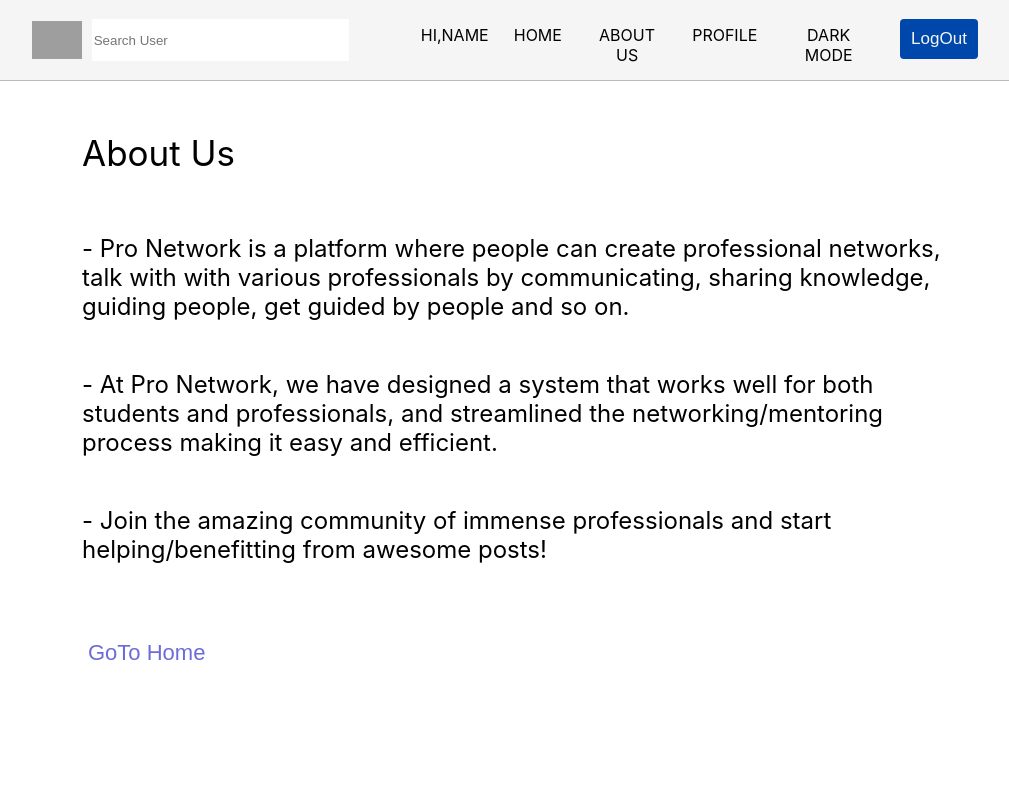
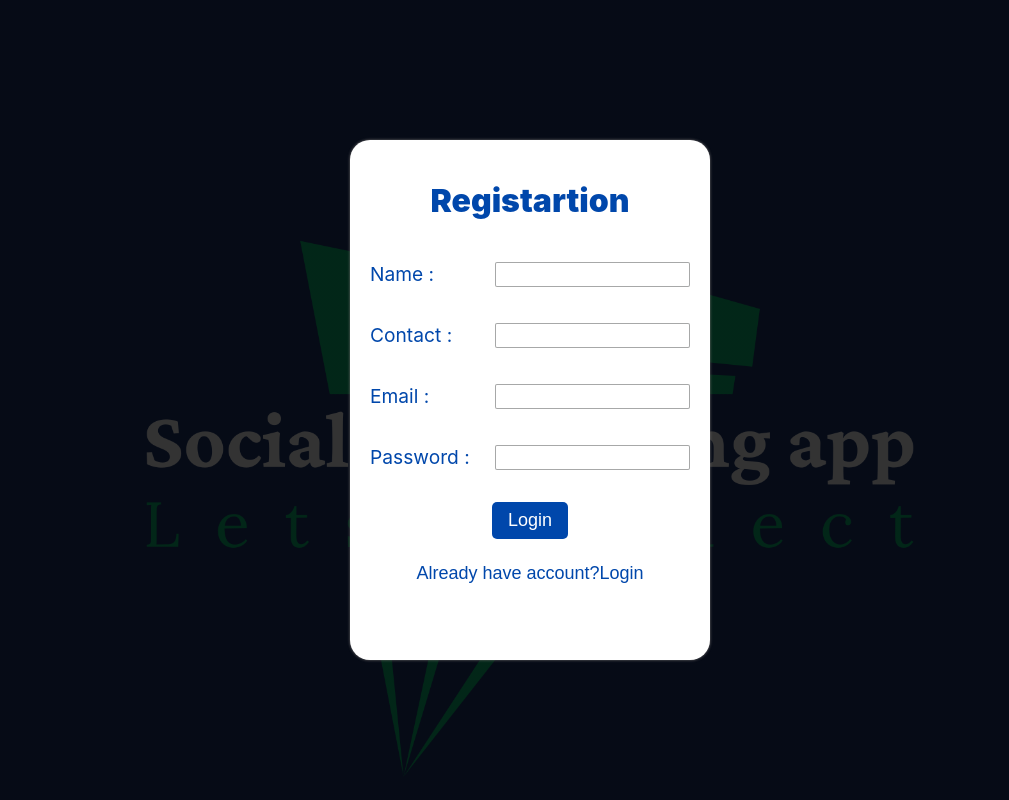
Before and after one commit to RevantTripathi/react-let-sconnect-network-app, a React (Create React App) app in the folder net-app/: page /about in a window 1280 px wide. Shown: the whole page, without its empty margins (110-1119 px from the left). Built offline with nearby package versions, Linux system fonts and the light colour scheme; grey boxes are pictures that could not be loaded.

Commit message:
login and registartion

```diff
--- a/net-app/src/App.js
+++ b/net-app/src/App.js
@@ -8,6 +8,8 @@ import Recents from './components/LeftMenu/Recents/Recents';
 import AboutUs from './pages/About Us/AboutUs';
 
 import {BrowserRouter,Routes,Route} from "react-router-dom"
+import Login from './pages/LoginPage/LoginPage.js';
+import Regi from './pages/Registration Page/RegiPage.js';
 
 
 function App() {
@@ -17,13 +19,15 @@ function App() {
 
        {/* <Homepage/> */}
         {/* <AboutUs/>  */}
-        <BrowserRouter>
+        {/* <BrowserRouter>
         <Navbar/>
         <Routes>
               <Route exact path="/" element={<Homepage />} />
               <Route exact path="/about" element={<AboutUs />} />
         </Routes>
-        </BrowserRouter>
+        </BrowserRouter> */}
+        {/* <Login/>  */}
+        <Regi/>
 
 
     </div>
--- /dev/null
+++ b/net-app/src/pages/LoginPage/LoginPage.css
@@ -0,0 +1,80 @@
+.form-container {
+    background-color: #F7F7F7;
+    height: 100vh;
+    width: 100vw;
+    margin: 0;
+    display: flex;
+    justify-content: center;
+    align-items: center;
+    background-image: url(./logo.png);
+    background-repeat: no-repeat;
+    background-size: cover;
+    opacity: 1;
+
+}
+
+.form {
+    display: flex;
+    flex-direction: column;
+    align-items: center;
+    padding: 20px;
+    background-color: white;
+    width: 25vw;
+    height: 50vh;
+    box-shadow: 0 0 3px rgb(118, 115, 115);
+    min-width: 300px;
+    margin: 0;
+    border-radius: 20px;
+}
+
+.form-seg {
+    width: 100%;
+    display: flex;
+    justify-content: space-between;
+    margin-bottom: 16px;
+    padding-top: 20px;
+}
+
+.form-seg label {
+    font-size: larger;
+    color: #0047ab;
+}
+
+.form-seg input {
+    border: 1px solid #6162638d;
+    padding: 4px 8px;
+    border-radius: 2px;
+}
+
+.submit-btn {
+    font-size: 18px;
+    font-weight: 500;
+    padding: 8px 16px;
+    border: none;
+    margin-top: 5%;
+    border-radius: 5px;
+    color: white;
+    background-color: #0047ab;
+}
+
+em:hover {
+    color: #0047ab;
+    cursor: pointer;
+}
+
+.form h1 {
+    text-decoration: none;
+    font-weight: 1000;
+    color: #0047ab;
+}
+
+.regi-btn{
+    font-size: 18px;
+    font-weight: 500;
+    padding: 8px 16px;
+    border: none;
+    border-radius: 5px;
+    margin-top: 5%;
+    color: #0047ab;
+    background-color: white;
+}
--- /dev/null
+++ b/net-app/src/pages/LoginPage/LoginPage.js
@@ -0,0 +1,63 @@
+import React from "react";
+// import { useState } from "react";
+// import axios from "axios";
+// import { useNavigate } from "react-router-dom";
+import './LoginPage.css'
+
+
+
+
+
+const Login=()=>{
+
+    // const nav=useNavigate()
+    // const [user,setUser]=useState({
+    //     email:'',
+    //     password:''
+    // })
+
+    // const handleChange=(e)=>{
+    //     const { name,value}=e.target
+    //     setUser(
+    //         {
+    //             ...user,
+    //             [name]:value
+    //         }
+    //     )
+
+    // }
+
+    // const login=(e)=>{
+    //     e.preventDefault()
+    //     if(user.email===data.email&&user.password===data.password){
+
+    //         setUser({})
+    //         setLogin(true)
+    //     }else{
+    //         alert('wrong email or password')
+    //     }
+    // }
+
+    return(
+        <div className="background">
+            <div className="form-container">
+            <form className="form" >
+                <h1>Login</h1>
+                <div className="form-seg">
+                    <label>Email : </label>
+                    <input type='text' name="email" />
+                </div>
+                <div className="form-seg">
+                    <label>Password : </label>
+                    <input type='password' name="password" />
+                </div>
+                {/*<p>Don't Have an account? Go to the <em className="link" onClick={()=>{nav('/register')}}>Register</em> page.</p>*/}
+                <button type='submit' className="submit-btn">Login</button>
+                <button className="regi-btn">Don't have account ? Click to Register</button>
+
+            </form>
+        </div>
+        </div>
+    )
+}
+export default Login;
--- /dev/null
+++ b/net-app/src/pages/Registration Page/RegiPage.css
@@ -0,0 +1,80 @@
+.form-container2 {
+    background-color: #F7F7F7;
+    height: 100vh;
+    width: 100vw;
+    margin: 0;
+    display: flex;
+    justify-content: center;
+    align-items: center;
+    background-image:linear-gradient(rgba(0, 0, 0, 0.8), rgba(0, 0, 0, 0.8)), url('./logo.png');
+    background-repeat: no-repeat;
+    background-size: cover;
+
+
+}
+
+.form2 {
+    display: flex;
+    flex-direction: column;
+    align-items: center;
+    padding: 20px;
+    background-color: white;
+    width: 25vw;
+    height: 60vh;
+    box-shadow: 0 0 3px rgb(118, 115, 115);
+    min-width: 300px;
+    margin: 0;
+    border-radius: 20px;
+}
+
+.form-seg2 {
+    width: 100%;
+    display: flex;
+    justify-content: space-between;
+    margin-bottom: 16px;
+    padding-top: 20px;
+}
+
+.form-seg2 label {
+    font-size: larger;
+    color: #0047ab;
+}
+
+.form-seg2 input {
+    border: 1px solid #6162638d;
+    padding: 4px 8px;
+    border-radius: 2px;
+}
+
+.submit-btn2 {
+    font-size: 18px;
+    font-weight: 500;
+    padding: 8px 16px;
+    border: none;
+    margin-top: 5%;
+    border-radius: 5px;
+    color: white;
+    background-color: #0047ab;
+}
+
+em:hover {
+    color: #0047ab;
+    cursor: pointer;
+}
+
+.form2 h1 {
+    text-decoration: none;
+    font-weight: 1000;
+    color: #0047ab;
+}
+
+.login-bt{
+    font-size: 18px;
+    font-weight: 500;
+    padding: 8px 16px;
+    border: none;
+    border-radius: 5px;
+    margin-top: 5%;
+    color: #0047ab;
+    background-color: white;
+}
--- /dev/null
+++ b/net-app/src/pages/Registration Page/RegiPage.js
@@ -0,0 +1,42 @@
+import React, { Component } from 'react'
+
+import  './RegiPage.css'
+
+
+const Regi =()=>{
+
+
+    return(
+        <div>
+            <div className="form-container2">
+            <form className="form2" >
+                <h1>Registartion</h1>
+                <div className="form-seg2">
+                    <label>Name : </label>
+                    <input type='text' name="name" />
+                </div>
+                <div className="form-seg2">
+                    <label>Contact : </label>
+                    <input type='text' name="email" />
+                </div>
+                <div className="form-seg2">
+                    <label>Email : </label>
+                    <input type='text' name="email" />
+                </div>
+                <div className="form-seg2">
+                    <label>Password : </label>
+                    <input type='password' name="password" />
+                </div>
+
+                {/*<p>Don't Have an account? Go to the <em className="link" onClick={()=>{nav('/register')}}>Register</em> page.</p>*/}
+                <button type='submit' className="submit-btn2">Login</button>
+                <button className="login-bt">Already have account?Login</button>
+
+            </form>
+        </div>
+        </div>
+    )
+
+}
+
+export default Regi;
```
Also changed, not shown: net-app/src/pages/LoginPage/logo.png (added), net-app/src/pages/Registration Page/logo.png (added).
